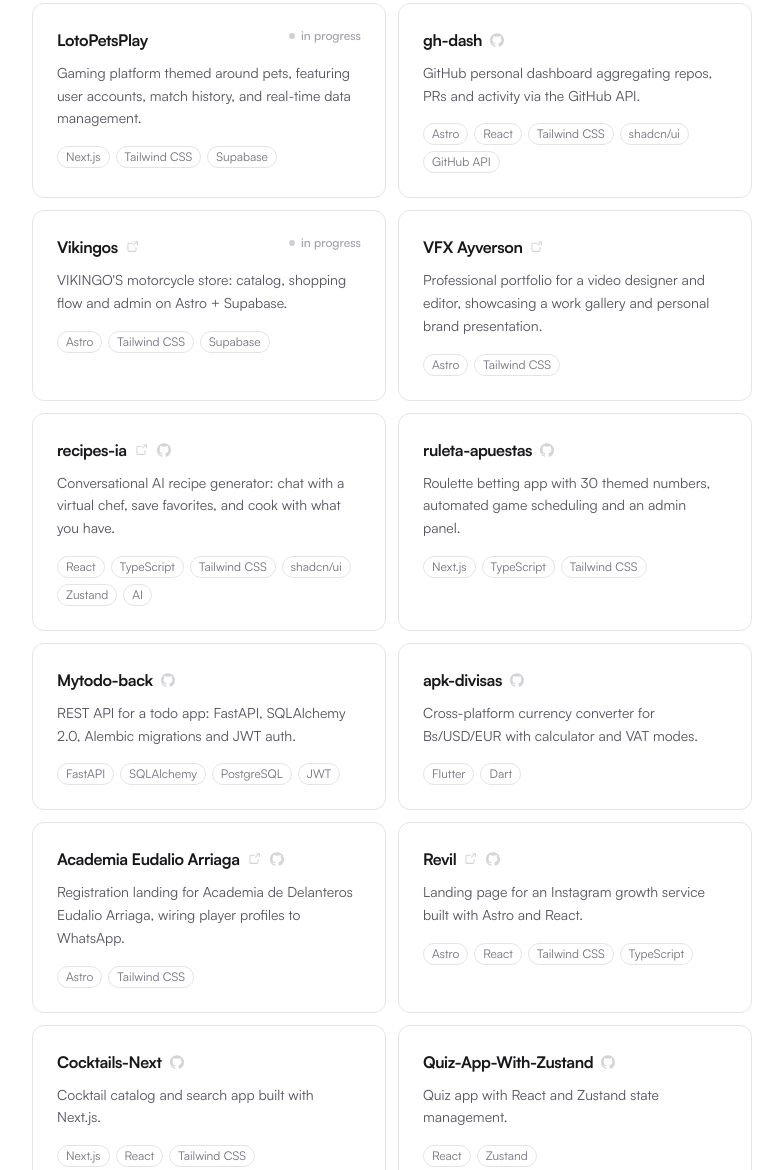
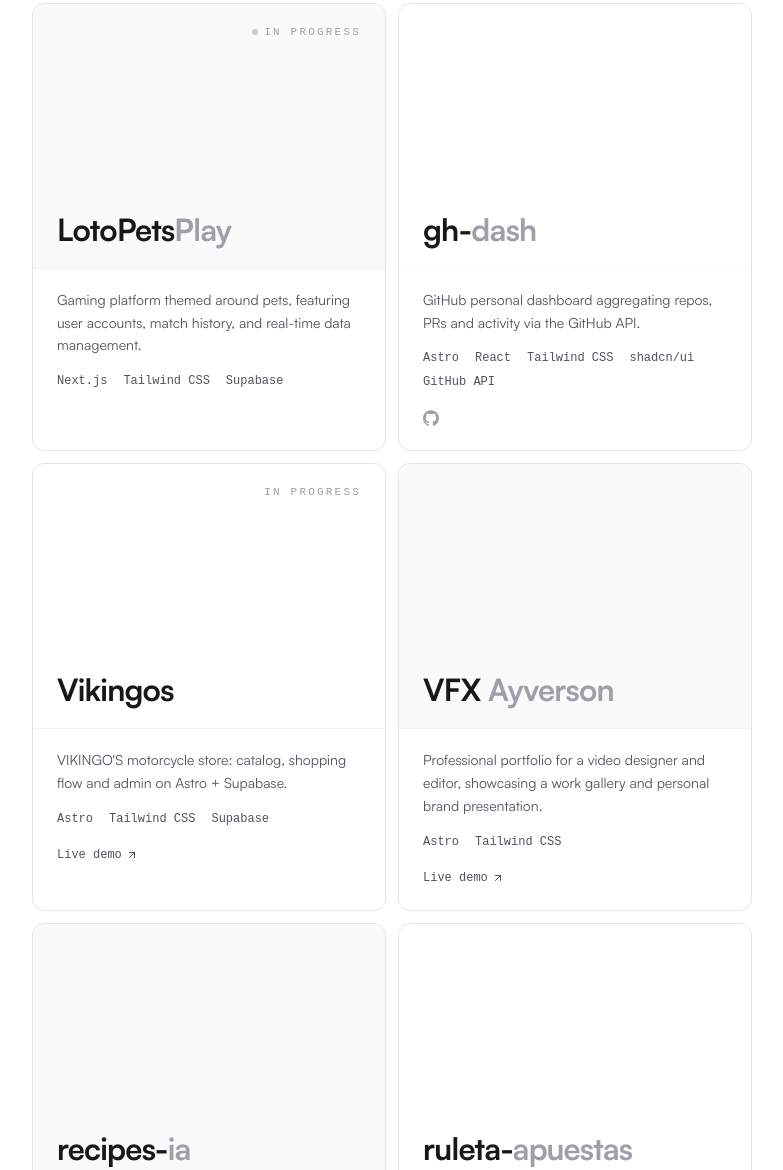
Before and after one commit to davidsilva131/astro-portfolio, an Astro site: page / in a window 1280 px wide. Shown: the part 2774-3944 px from the top of the page, without its empty margins (248-1031 px from the left). Built offline with nearby package versions, Linux system fonts and the light colour scheme; Astro itself is replaced by a stand-in of ours.

Commit message:
feat: Projects section - typographic covers with two-tone names (T5, ticket 10)

```diff
--- a/src/components/molecules/ProjectCard.astro
+++ b/src/components/molecules/ProjectCard.astro
@@ -6,35 +6,102 @@
   status?: "completed" | "in-progress";
   href?: string;
   source?: string;
+  flagship?: boolean;
+  tinted?: boolean;
 }
 
-const { title, description, stack, status = "completed", href, source } = Astro.props;
+const {
+  title,
+  description,
+  stack,
+  status = "completed",
+  href,
+  source,
+  flagship = false,
+  tinted = false,
+} = Astro.props;
+
+// Typographic cover split: the last segment of the name renders in the muted
+// tone, echoing the hero's "Juan David / Silva Contreras" two-tone device.
+function splitCoverTitle(value: string): [string, string] {
+  const hyphen = value.lastIndexOf("-");
+  if (hyphen > 0) return [value.slice(0, hyphen + 1), value.slice(hyphen + 1)];
+  const space = value.lastIndexOf(" ");
+  if (space > 0) return [value.slice(0, space + 1), value.slice(space + 1)];
+  const boundary = value.match(/^.*[a-z](?=[A-Z])/);
+  if (boundary) return [value.slice(0, boundary[0].length), value.slice(boundary[0].length)];
+  return [value, ""];
+}
+
+const [coverSolid, coverLight] = splitCoverTitle(title);
 ---
 
 <article
   class:list={[
-    "group relative p-6 rounded-xl border border-zinc-200 dark:border-zinc-800 transition-all duration-300",
-    href && "hover:border-zinc-300 dark:hover:border-zinc-700 hover:bg-zinc-50/50 dark:hover:bg-zinc-900/40",
+    "relative rounded-xl border border-zinc-200 dark:border-zinc-800 transition-colors duration-300",
+    href && "group hover:border-zinc-300 dark:hover:border-zinc-700",
   ]}
 >
-  <div class="flex items-start justify-between gap-4">
-    <div class="flex items-center gap-2">
+  <div
+    class:list={[
+      "aspect-[4/3] rounded-t-xl px-6 pt-5 pb-6 flex flex-col justify-between",
+      tinted ? "bg-zinc-50 dark:bg-zinc-900/40" : "bg-white dark:bg-black",
+    ]}
+  >
+    <div class="flex justify-end">
+      {status === "in-progress" && (
+        <span class="inline-flex items-center gap-1.5 font-mono text-[11px] uppercase tracking-[0.2em] text-zinc-400 dark:text-zinc-600">
+          {flagship && (
+            <span
+              class="h-1.5 w-1.5 rounded-full bg-zinc-400 dark:bg-zinc-600 animate-pulse"
+              aria-hidden="true"
+            ></span>
+          )}
+          in progress
+        </span>
+      )}
+    </div>
     <h3
-        class="text-base font-semibold tracking-tight text-zinc-900 dark:text-white"
-        class:list={[href && "group-hover:text-zinc-900 dark:group-hover:text-white transition-colors duration-200"]}
+      class="text-[clamp(1.75rem,2.4vw,2.5rem)] font-bold tracking-tight leading-[0.95] text-zinc-900 dark:text-white"
     >
-        {title}
+      {coverSolid}<span class="text-zinc-400 dark:text-zinc-600 transition-colors duration-300 group-hover:text-zinc-600 dark:group-hover:text-zinc-300">{coverLight}</span>
     </h3>
+  </div>
+
+  <div class="px-6 pt-5 pb-6 border-t border-zinc-100 dark:border-zinc-900">
+    <p class="text-sm text-zinc-600 dark:text-zinc-400 leading-relaxed">{description}</p>
+    <div class="mt-4 flex flex-wrap gap-x-4 gap-y-2">
+      {stack.map((tech) => (
+        <span class="font-mono text-xs text-zinc-600 dark:text-zinc-400">{tech}</span>
+      ))}
+    </div>
+    {(href || source) && (
+      <div class="relative z-10 mt-5 flex items-center gap-4">
         {href && (
+          <a
+            href={href}
+            target="_blank"
+            rel="noopener noreferrer"
+            aria-label={`View ${title} live (opens in new tab)`}
+            class="link-underline inline-flex items-center gap-1 font-mono text-xs text-zinc-600 dark:text-zinc-400 hover:text-zinc-900 dark:hover:text-white transition-colors duration-200 rounded-sm focus-visible:outline focus-visible:outline-2 focus-visible:outline-offset-4 focus-visible:outline-zinc-900 dark:focus-visible:outline-white"
+          >
+            Live demo
             <svg
               xmlns="http://www.w3.org/2000/svg"
-          viewBox="0 0 20 20"
-          fill="currentColor"
-          class="w-3.5 h-3.5 text-zinc-300 dark:text-zinc-700 group-hover:text-zinc-900 dark:group-hover:text-white transition-colors duration-200"
+              width="12"
+              height="12"
+              viewBox="0 0 24 24"
+              fill="none"
+              stroke="currentColor"
+              stroke-width="2"
+              stroke-linecap="round"
+              stroke-linejoin="round"
               aria-hidden="true"
             >
-          <path fill-rule="evenodd" d="M4.25 5.5a.75.75 0 0 0-.75.75v8.5c0 .414.336.75.75.75h8.5a.75.75 0 0 0 .75-.75v-4a.75.75 0 0 1 1.5 0v4A2.25 2.25 0 0 1 12.75 17h-8.5A2.25 2.25 0 0 1 2 14.75v-8.5A2.25 2.25 0 0 1 4.25 4h5a.75.75 0 0 1 0 1.5h-5Zm6.75-3a.75.75 0 0 1 .75-.75h4.5a.75.75 0 0 1 .75.75v4.5a.75.75 0 0 1-1.5 0V3.56l-3.97 3.97a.75.75 0 0 1-1.06-1.06l3.97-3.97H11a.75.75 0 0 1-.75-.75Z" clip-rule="evenodd" />
+              <path d="M7 17 L17 7" />
+              <path d="M7 7 h10 v10" />
             </svg>
+          </a>
         )}
         {source && (
           <a
@@ -42,31 +109,17 @@
             target="_blank"
             rel="noopener noreferrer"
             aria-label={`View ${title} source on GitHub`}
-          class="text-zinc-300 dark:text-zinc-700 hover:text-zinc-900 dark:hover:text-white transition-colors duration-200"
+            class="text-zinc-400 dark:text-zinc-600 hover:text-zinc-900 dark:hover:text-white transition-colors duration-200 rounded-sm focus-visible:outline focus-visible:outline-2 focus-visible:outline-offset-4 focus-visible:outline-zinc-900 dark:focus-visible:outline-white"
           >
-          <svg viewBox="0 0 24 24" class="w-3.5 h-3.5" fill="currentColor" aria-hidden="true">
+            <svg viewBox="0 0 24 24" class="w-4 h-4" fill="currentColor" aria-hidden="true">
               <path d="M12 .297c-6.63 0-12 5.373-12 12 0 5.303 3.438 9.8 8.205 11.385.6.113.82-.258.82-.577 0-.285-.01-1.04-.015-2.04-3.338.724-4.042-1.61-4.042-1.61C4.422 18.07 3.633 17.7 3.633 17.7c-1.087-.744.084-.729.084-.729 1.205.084 1.838 1.236 1.838 1.236 1.07 1.835 2.809 1.305 3.495.998.108-.776.417-1.305.76-1.605-2.665-.3-5.466-1.332-5.466-5.93 0-1.31.465-2.38 1.235-3.22-.135-.303-.54-1.523.105-3.176 0 0 1.005-.322 3.3 1.23.96-.267 1.98-.399 3-.405 1.02.006 2.04.138 3 .405 2.28-1.552 3.285-1.23 3.285-1.23.645 1.653.24 2.873.12 3.176.765.84 1.23 1.91 1.23 3.22 0 4.61-2.805 5.625-5.475 5.92.42.36.81 1.096.81 2.22 0 1.606-.015 2.896-.015 3.286 0 .315.21.69.825.57C20.565 22.092 24 17.592 24 12.297c0-6.627-5.373-12-12-12" />
             </svg>
           </a>
         )}
       </div>
-    {
-      status === "in-progress" && (
-        <span class="shrink-0 inline-flex items-center gap-1.5 text-xs font-medium text-zinc-400 dark:text-zinc-600">
-          <span class="h-1.5 w-1.5 rounded-full bg-zinc-400 dark:bg-zinc-600 animate-pulse"></span>
-          in progress
-        </span>
-      )
-    }
+    )}
   </div>
-  <p class="mt-2.5 text-sm text-zinc-600 dark:text-zinc-400 leading-relaxed">{description}</p>
-  <div class="mt-4 flex flex-wrap gap-1.5">
-    {stack.map((tech) => (
-      <span class="inline-flex items-center rounded-full border border-zinc-200 dark:border-zinc-800 px-2 py-0.5 text-xs text-zinc-500 dark:text-zinc-500">
-        {tech}
-      </span>
-    ))}
-  </div>
+
   {href && (
     <a
       href={href}
--- a/src/components/organisms/Projects.astro
+++ b/src/components/organisms/Projects.astro
@@ -2,26 +2,37 @@
 import SectionHeader from "../molecules/SectionHeader.astro";
 import ProjectCard from "../molecules/ProjectCard.astro";
 
-const projects = [
+interface Project {
+  title: string;
+  description: string;
+  stack: string[];
+  status: "completed" | "in-progress";
+  href?: string;
+  source?: string;
+  flagship?: boolean;
+}
+
+const projects: Project[] = [
   {
     title: "LotoPetsPlay",
     description:
       "Gaming platform themed around pets, featuring user accounts, match history, and real-time data management.",
     stack: ["Next.js", "Tailwind CSS", "Supabase"],
-    status: "in-progress" as const,
+    status: "in-progress",
+    flagship: true,
   },
   {
     title: "gh-dash",
     description: "GitHub personal dashboard aggregating repos, PRs and activity via the GitHub API.",
     stack: ["Astro", "React", "Tailwind CSS", "shadcn/ui", "GitHub API"],
-    status: "completed" as const,
+    status: "completed",
     source: "https://github.com/davidsilva131/gh-dash",
   },
   {
     title: "Vikingos",
     description: "VIKINGO'S motorcycle store: catalog, shopping flow and admin on Astro + Supabase.",
     stack: ["Astro", "Tailwind CSS", "Supabase"],
-    status: "in-progress" as const,
+    status: "in-progress",
     href: "https://vikingos-production.up.railway.app",
   },
   {
@@ -29,7 +40,7 @@
     description:
       "Professional portfolio for a video designer and editor, showcasing a work gallery and personal brand presentation.",
     stack: ["Astro", "Tailwind CSS"],
-    status: "completed" as const,
+    status: "completed",
     href: "https://vfx-ayverson.davidsilvac131.workers.dev/",
   },
   {
@@ -37,7 +48,7 @@
     description:
       "Conversational AI recipe generator: chat with a virtual chef, save favorites, and cook with what you have.",
     stack: ["React", "TypeScript", "Tailwind CSS", "shadcn/ui", "Zustand", "AI"],
-    status: "completed" as const,
+    status: "completed",
     href: "https://recipes-ia.davidsilvac131.workers.dev/",
     source: "https://github.com/davidsilva131/recipes-ia",
   },
@@ -46,7 +57,7 @@
     description:
       "Roulette betting app with 30 themed numbers, automated game scheduling and an admin panel.",
     stack: ["Next.js", "TypeScript", "Tailwind CSS"],
-    status: "completed" as const,
+    status: "completed",
     source: "https://github.com/davidsilva131/ruleta-apuestas",
   },
   {
@@ -54,14 +65,14 @@
     description:
       "REST API for a todo app: FastAPI, SQLAlchemy 2.0, Alembic migrations and JWT auth.",
     stack: ["FastAPI", "SQLAlchemy", "PostgreSQL", "JWT"],
-    status: "completed" as const,
+    status: "completed",
     source: "https://github.com/davidsilva131/Mytodo-back",
   },
   {
     title: "apk-divisas",
     description: "Cross-platform currency converter for Bs/USD/EUR with calculator and VAT modes.",
     stack: ["Flutter", "Dart"],
-    status: "completed" as const,
+    status: "completed",
     source: "https://github.com/davidsilva131/apk-divisas",
   },
   {
@@ -69,7 +80,7 @@
     description:
       "Registration landing for Academia de Delanteros Eudalio Arriaga, wiring player profiles to WhatsApp.",
     stack: ["Astro", "Tailwind CSS"],
-    status: "completed" as const,
+    status: "completed",
     href: "https://academiaeudalioarriaga.com/",
     source: "https://github.com/davidsilva131/academia-futbol",
   },
@@ -77,7 +88,7 @@
     title: "Revil",
     description: "Landing page for an Instagram growth service built with Astro and React.",
     stack: ["Astro", "React", "Tailwind CSS", "TypeScript"],
-    status: "completed" as const,
+    status: "completed",
     href: "https://revil.shop/",
     source: "https://github.com/davidsilva131/revil",
   },
@@ -85,31 +96,35 @@
     title: "Cocktails-Next",
     description: "Cocktail catalog and search app built with Next.js.",
     stack: ["Next.js", "React", "Tailwind CSS"],
-    status: "completed" as const,
+    status: "completed",
     source: "https://github.com/davidsilva131/Cocktails-Next",
   },
   {
     title: "Quiz-App-With-Zustand",
     description: "Quiz app with React and Zustand state management.",
     stack: ["React", "Zustand"],
-    status: "completed" as const,
+    status: "completed",
     source: "https://github.com/davidsilva131/Quiz-App-With-Zustand",
   },
   {
     title: "landing-tesol",
     description: "Marketing landing for a TESOL service (Next.js).",
     stack: ["Next.js", "React", "Tailwind CSS"],
-    status: "completed" as const,
+    status: "completed",
     source: "https://github.com/davidsilva131/landing-tesol",
   },
   {
     title: "food-now",
     description: "Tracking app for meal deliveries to people living on the streets.",
     stack: ["JavaScript"],
-    status: "completed" as const,
+    status: "completed",
     href: "https://food-now.vercel.app",
   },
 ];
+
+// Tinted covers alternate in a checkerboard rhythm across the two-column grid
+// (row + column parity) so the typographic covers do not read as identical cells.
+const isTinted = (i: number) => (Math.floor(i / 2) + (i % 2)) % 2 === 0;
 ---
 
 <section
@@ -119,6 +134,8 @@
 >
   <SectionHeader title="Things I've Built" />
   <div class="grid grid-cols-1 sm:grid-cols-2 gap-3">
-    {projects.map((project) => <ProjectCard {...project} />)}
+    {projects.map((project, i) => (
+      <ProjectCard {...project} tinted={isTinted(i)} />
+    ))}
   </div>
 </section>
```
Lines whose indentation alone changed are shown as unchanged.
